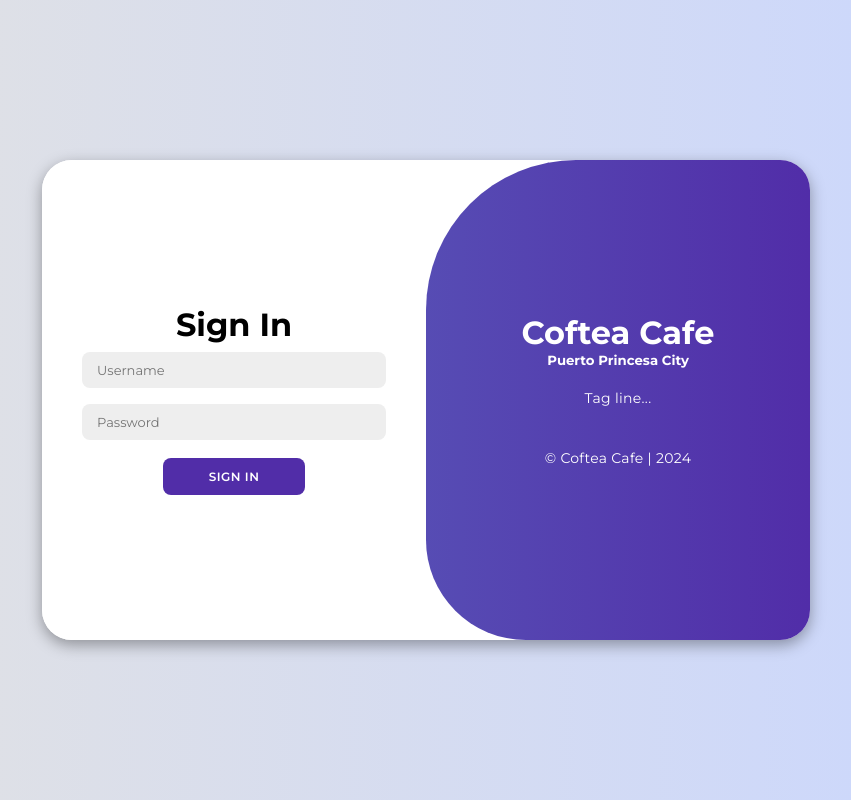
After one commit to ImPresence2001/Coftea-Project, a Django app: page /login/ in a window 1280 px wide. The commit adds this page. Shown: the whole page, without its empty margins (214-1065 px from the left). Run offline with Django 5.2, Linux system fonts and the light colour scheme.

Commit message:
add login window

```diff
--- a/Coftea/views.py
+++ b/Coftea/views.py
@@ -3,8 +3,10 @@ from django.db.models import Sum, Count
 from .models import Category, Product, Inventory, OrderTransaction
 from django.utils import timezone
 from datetime import timedelta
+from django.utils.decorators import method_decorator
+from django.contrib.auth.decorators import login_required, user_passes_test
 
-# Dashboard View
+#@method_decorator(login_required)
 def dashboard(request):
     recent_orders = OrderTransaction.objects.order_by('-transaction_date')[:5]
     total_sales = OrderTransaction.objects.aggregate(total_sales=Sum('total_price'))['total_sales'] or 0
@@ -19,8 +21,6 @@ def dashboard(request):
     }
     return render(request, 'dashboard.html', context)
 
-
-# POS View
 def pos(request):
     recent_orders = OrderTransaction.objects.order_by('-transaction_date')[:5]
     categories = Category.objects.all()
--- a/ProjectSite/settings.py
+++ b/ProjectSite/settings.py
@@ -128,3 +128,7 @@ STATICFILES_DIRS = (
 # https://docs.djangoproject.com/en/5.1/ref/settings/#default-auto-field
 
 DEFAULT_AUTO_FIELD = 'django.db.models.BigAutoField'
+
+LOGOUT_REDIRECT_URL = 'login'
+LOGIN_REDIRECT_URL = 'dashboard'
+LOGIN_URL = 'login'
--- a/ProjectSite/urls.py
+++ b/ProjectSite/urls.py
@@ -16,7 +16,8 @@ Including another URLconf
 """
 from django.contrib import admin
 from Coftea import views
-from django.urls import path
+from django.urls import path, re_path
+from django.contrib.auth import views as auth_views
 
 urlpatterns = [
     path('admin/', admin.site.urls),
@@ -25,4 +26,6 @@ urlpatterns = [
     path('reports/', views.reports, name='reports'),
     path('inventory/', views.inventory, name='inventory'),
     path('order-history/', views.order_history, name='order_history'),
+    re_path(r'^login/$', auth_views.LoginView.as_view(template_name='login.html'), name='login'),
+    re_path(r'^logout/$', auth_views.LogoutView.as_view(), name='logout'),
 ]
--- /dev/null
+++ b/static/login/login.css
@@ -0,0 +1,210 @@
+@import url('https://fonts.googleapis.com/css2?family=Montserrat:wght@300;400;500;600;700&display=swap');
+
+*{
+    margin: 0;
+    padding: 0;
+    box-sizing: border-box;
+    font-family: 'Montserrat', sans-serif;
+}
+
+body{
+    background-color: #c9d6ff;
+    background: linear-gradient(to right, #e2e2e2, #c9d6ff);
+    display: flex;
+    align-items: center;
+    justify-content: center;
+    flex-direction: column;
+    height: 100vh;
+}
+
+.container{
+    background-color: #fff;
+    border-radius: 30px;
+    box-shadow: 0 5px 15px rgba(0, 0, 0, 0.35);
+    position: relative;
+    overflow: hidden;
+    width: 768px;
+    max-width: 100%;
+    min-height: 480px;
+}
+
+.container p{
+    font-size: 14px;
+    line-height: 20px;
+    letter-spacing: 0.3px;
+    margin: 20px 0;
+}
+
+.container span{
+    font-size: 12px;
+}
+
+.container a{
+    color: #333;
+    font-size: 13px;
+    text-decoration: none;
+    margin: 15px 0 10px;
+}
+
+.container button{
+    background-color: #512da8;
+    color: #fff;
+    font-size: 12px;
+    padding: 10px 45px;
+    border: 1px solid transparent;
+    border-radius: 8px;
+    font-weight: 600;
+    letter-spacing: 0.5px;
+    text-transform: uppercase;
+    margin-top: 10px;
+    cursor: pointer;
+}
+
+.container button.hidden{
+    background-color: transparent;
+    border-color: #fff;
+}
+
+.container form{
+    background-color: #fff;
+    display: flex;
+    align-items: center;
+    justify-content: center;
+    flex-direction: column;
+    padding: 0 40px;
+    height: 100%;
+}
+
+.container input{
+    background-color: #eee;
+    border: none;
+    margin: 8px 0;
+    padding: 10px 15px;
+    font-size: 13px;
+    border-radius: 8px;
+    width: 100%;
+    outline: none;
+}
+
+.form-container{
+    position: absolute;
+    top: 0;
+    height: 100%;
+    transition: all 0.6s ease-in-out;
+}
+
+.sign-in{
+    left: 0;
+    width: 50%;
+    z-index: 2;
+}
+
+.container.active .sign-in{
+    transform: translateX(100%);
+}
+
+.sign-up{
+    left: 0;
+    width: 50%;
+    opacity: 0;
+    z-index: 1;
+}
+
+.container.active .sign-up{
+    transform: translateX(100%);
+    opacity: 1;
+    z-index: 5;
+    animation: move 0.6s;
+}
+
+@keyframes move{
+    0%, 49.99%{
+        opacity: 0;
+        z-index: 1;
+    }
+    50%, 100%{
+        opacity: 1;
+        z-index: 5;
+    }
+}
+
+.social-icons{
+    margin: 20px 0;
+}
+
+.social-icons a{
+    border: 1px solid #ccc;
+    border-radius: 20%;
+    display: inline-flex;
+    justify-content: center;
+    align-items: center;
+    margin: 0 3px;
+    width: 40px;
+    height: 40px;
+}
+
+.toggle-container{
+    position: absolute;
+    top: 0;
+    left: 50%;
+    width: 50%;
+    height: 100%;
+    overflow: hidden;
+    transition: all 0.6s ease-in-out;
+    border-radius: 150px 0 0 100px;
+    z-index: 1000;
+}
+
+.container.active .toggle-container{
+    transform: translateX(-100%);
+    border-radius: 0 150px 100px 0;
+}
+
+.toggle{
+    background-color: #512da8;
+    height: 100%;
+    background: linear-gradient(to right, #5c6bc0, #512da8);
+    color: #fff;
+    position: relative;
+    left: -100%;
+    height: 100%;
+    width: 200%;
+    transform: translateX(0);
+    transition: all 0.6s ease-in-out;
+}
+
+.container.active .toggle{
+    transform: translateX(50%);
+}
+
+.toggle-panel{
+    position: absolute;
+    width: 50%;
+    height: 100%;
+    display: flex;
+    align-items: center;
+    justify-content: center;
+    flex-direction: column;
+    padding: 0 30px;
+    text-align: center;
+    top: 0;
+    transform: translateX(0);
+    transition: all 0.6s ease-in-out;
+}
+
+.toggle-left{
+    transform: translateX(-200%);
+}
+
+.container.active .toggle-left{
+    transform: translateX(0);
+}
+
+.toggle-right{
+    right: 0;
+    transform: translateX(0);
+}
+
+.container.active .toggle-right{
+    transform: translateX(200%);
+}
--- /dev/null
+++ b/static/login/login.js
@@ -0,0 +1,11 @@
+const container = document.getElementById('container');
+const registerBtn = document.getElementById('register');
+const loginBtn = document.getElementById('login');
+
+registerBtn.addEventListener('click', () => {
+    container.classList.add("active");
+});
+
+loginBtn.addEventListener('click', () => {
+    container.classList.remove("active");
+});
--- a/templates/dashboard.html
+++ b/templates/dashboard.html
@@ -1,6 +1,7 @@
 {% extends "base.html" %}
 
 {% block content %}
+<title>Coftea | Dashboard</title>
 <div class="container">
     <div class="page-inner">
       <div class="page-header">
--- a/templates/inventory.html
+++ b/templates/inventory.html
@@ -1,10 +1,11 @@
 {% extends "base.html" %}
 
 {% block content %}
+<title>Coftea | Inventory</title>
 <div class="container">
     <div class="page-inner">
       <div class="page-header">
-        <h4 class="page-title">Dashboard</h4>
+        <h4 class="page-title">Inventory</h4>
         <ul class="breadcrumbs">
           <li class="nav-home">
             <a href="#">
--- /dev/null
+++ b/templates/login.html
@@ -0,0 +1,50 @@
+{% load static %}
+<!DOCTYPE html>
+<html lang="en">
+
+<head>
+    <meta charset="UTF-8">
+    <meta name="viewport" content="width=device-width, initial-scale=1.0">
+    <link rel="stylesheet" href="https://cdnjs.cloudflare.com/ajax/libs/font-awesome/6.4.2/css/all.min.css">
+    <link rel="stylesheet" href="{% static 'login/login.css' %}">
+    <title>Coftea | Login</title>
+    <link rel="icon" href="{% static 'img/kaiadmin/favicon.ico' %}" type="image/x-icon" />
+</head>
+
+<body>
+
+    <div class="container" id="container">
+        <div class="form-container sign-in">
+            <form role="post" method="post">
+                {% csrf_token %}
+                <h1>Sign In</h1>
+                <label for="inputEmail" class="sr-only">Username</label>
+                <input type="text" name="username" class="form-control" placeholder="Username" required autofocus />
+                <label for="inputPassword" class="sr-only">Password</label>
+                <input type="password" name="password" class="form-control" placeholder="Password" required />
+                {% if form.non_field_errors %}
+                    <div class="alert alert-danger" role="alert">
+                        {% for error in form.non_field_errors %}
+                        <p{% if forloop.last %} class="mb-0"{% endif %}>{{ error }}</p>
+                        {% endfor %}
+                    </div>
+                {% endif %}
+                <button class="btn btn-lg btn-primary btn-block" type="submit">Sign in</button>
+            </form>
+        </div>
+        <div class="toggle-container">
+            <div class="toggle">
+                <div class="toggle-panel toggle-right">
+                    <h1>Coftea Cafe</h1>
+                    <h5>Puerto Princesa City</h5>
+                    <p>Tag line...</p>
+                    <p class="mt-5 mb-3 text-muted">&copy; Coftea Cafe | 2024</p>
+                </div>
+            </div>
+        </div>
+    </div>
+
+    <script src="{% static 'login/login.js' %}"></script>
+</body>
+
+</html>
--- a/templates/order_history.html
+++ b/templates/order_history.html
@@ -1,6 +1,7 @@
 {% extends "base.html" %}
 
 {% block content %}
+<title>Coftea | Transaction History</title>
 <div class="container mt-4">
     <h1>Order History</h1>
     <table class="table table-striped">
--- a/templates/pos.html
+++ b/templates/pos.html
@@ -1,6 +1,7 @@
 {% extends "base.html" %}
 
 {% block content %}
+<title>Coftea | POS System</title>
 <div class="container">
     <div class="page-inner">
       <div class="page-header">
--- a/templates/reports.html
+++ b/templates/reports.html
@@ -1,6 +1,7 @@
 {% extends "base.html" %}
 
 {% block content %}
+<title>Coftea | Reports</title>
 <div class="container mt-4">
     <h1>Reports</h1>
     <h3>Sales Summary</h3>
```
Also changed, not shown: templates/base.html (+5 -6 lines), db.sqlite3.
